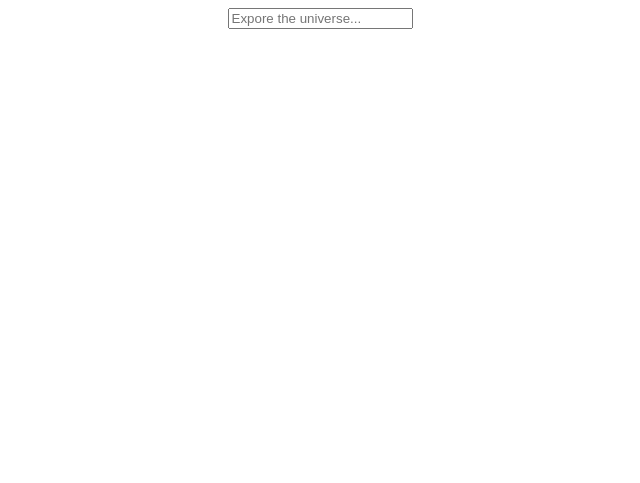
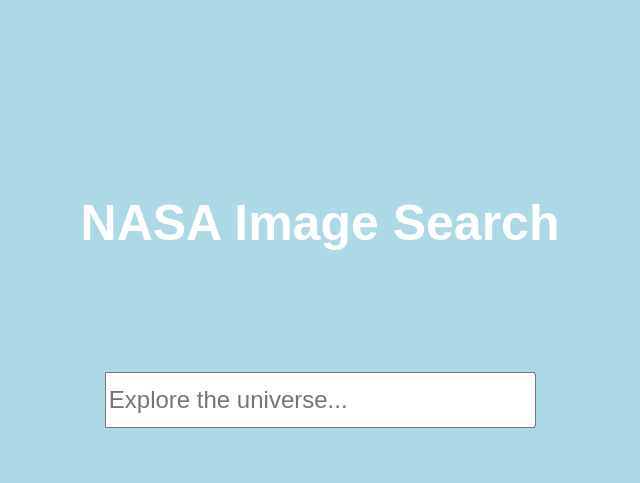
Before and after one commit to bradentg/nasa-image-search, a plain HTML site: page index.html in a window 1280 px wide. Shown: the whole page, without its empty margins (320-960 px from the left). Drawn offline with Linux system fonts and the light colour scheme.

Commit message:
Set up html/css of landing page.

```diff
--- a/index.css
+++ b/index.css
@@ -1,3 +1,30 @@
-.big-search-bar {
+body {
+  background-color: lightblue;
+}
+h1 {
+  position: absolute;
+  left: 50%;
+  top: 20%;
+  transform: translateX(-50%);
+  font-size: 50px;
+  color: white;
+  font-family: sans-serif;
+}
+.big-search-container {
+  position: absolute;
+  width: 33%;
+  height: 20%;
+  top: 50%;
+  left: 50%;
+  transform: translate(-50%, -50%);
   text-align: center;
 }
+#big-search-bar {
+  width: 100%;
+  height: 50px;
+  position: absolute;
+  top: 50%;
+  left: 50%;
+  transform: translate(-50%, -50%);
+  font-size: 24px;
+}
--- a/index.html
+++ b/index.html
@@ -6,8 +6,9 @@
   <link rel="stylesheet" href="index.css">
 </head>
 <body>
-  <div class="big-search-bar">
-    <input type="text" placeholder="Expore the universe...">
+  <h1>NASA Image Search</h1>
+  <div class="big-search-container">
+    <input id="big-search-bar" type="text" placeholder="Explore the universe...">
   </div>
 </body>
 </html>
```
